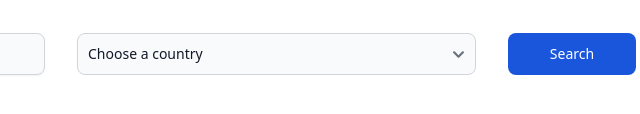
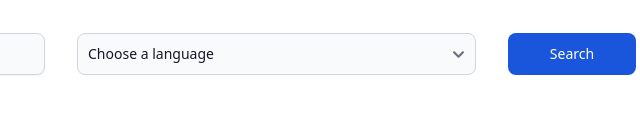
Before and after one commit to liuxuejin008/trasearch, a plain HTML site: page index.html in a window 1280 px wide. Shown: the part 332-446 px from the top of the page, 484-1124 px from the left. Drawn offline with Linux system fonts and the light colour scheme.

Commit message:
index008

```diff
--- a/index.html
+++ b/index.html
@@ -21,8 +21,8 @@
         placeholder="name@flowbite.com" required />
 
       <select
-        class="bg-gray-50 flex-1 border flex-shrink-0 border-gray-300 text-gray-900 text-sm rounded-lg focus:ring-blue-500 focus:border-blue-500 block p-2.5 dark:bg-gray-700 dark:border-gray-600 dark:placeholder-gray-400 dark:text-white dark:focus:ring-blue-500 dark:focus:border-blue-500" name="lang">
-        <option selected>Choose a country</option>
+        class="bg-gray-50 flex-1 border flex-shrink-0 border-gray-300 text-gray-900 text-sm rounded-lg focus:ring-blue-500 focus:border-blue-500 block p-2.5 dark:bg-gray-700 dark:border-gray-600 dark:placeholder-gray-400 dark:text-white dark:focus:ring-blue-500 dark:focus:border-blue-500" name="language">
+        <option selected>Choose a language</option>
         <option value="English">English</option>
         <option value="Canada">Canada</option>
         <option value="France">France</option>
```
